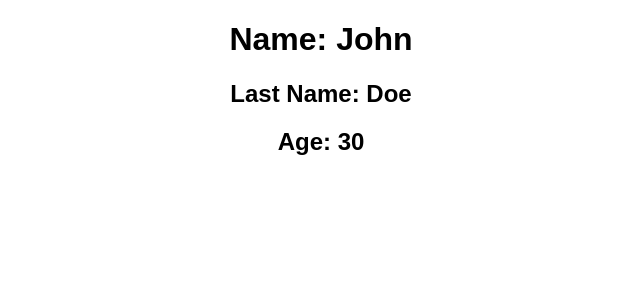
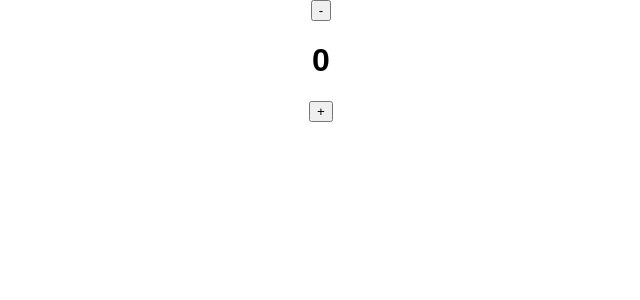
Before and after one commit to Shikrenov/fra, a React (Create React App) app: page / in a window 1280 px wide. Shown: the top 300 px of the page, without its empty margins (319-959 px from the left). Built offline with nearby package versions, Linux system fonts and the light colour scheme; the HTML template or start-up script is replaced by a standard one.

Commit message:
wip practive

```diff
--- a/src/App.js
+++ b/src/App.js
@@ -1,19 +1,14 @@
 import './App.css';
 import React from 'react';
+import {useState} from 'react';
 
-const Person = () => {
-  return (
-    <div>
-      <h1>Name: John</h1>
-      <h2>Last Name: Doe</h2>
-      <h2>Age: 30</h2>
-      </div>
-  )
-}
 const App = () => {
+  const [counter, setCounter] = useState(0);
   return (
     <div className="App">
-      <Person />
+      <button onClick ={() => alert ('clicked')}>-</button>
+      <h1>{counter}</h1>
+      <button>+</button>
       </div>
   );
 }
```
